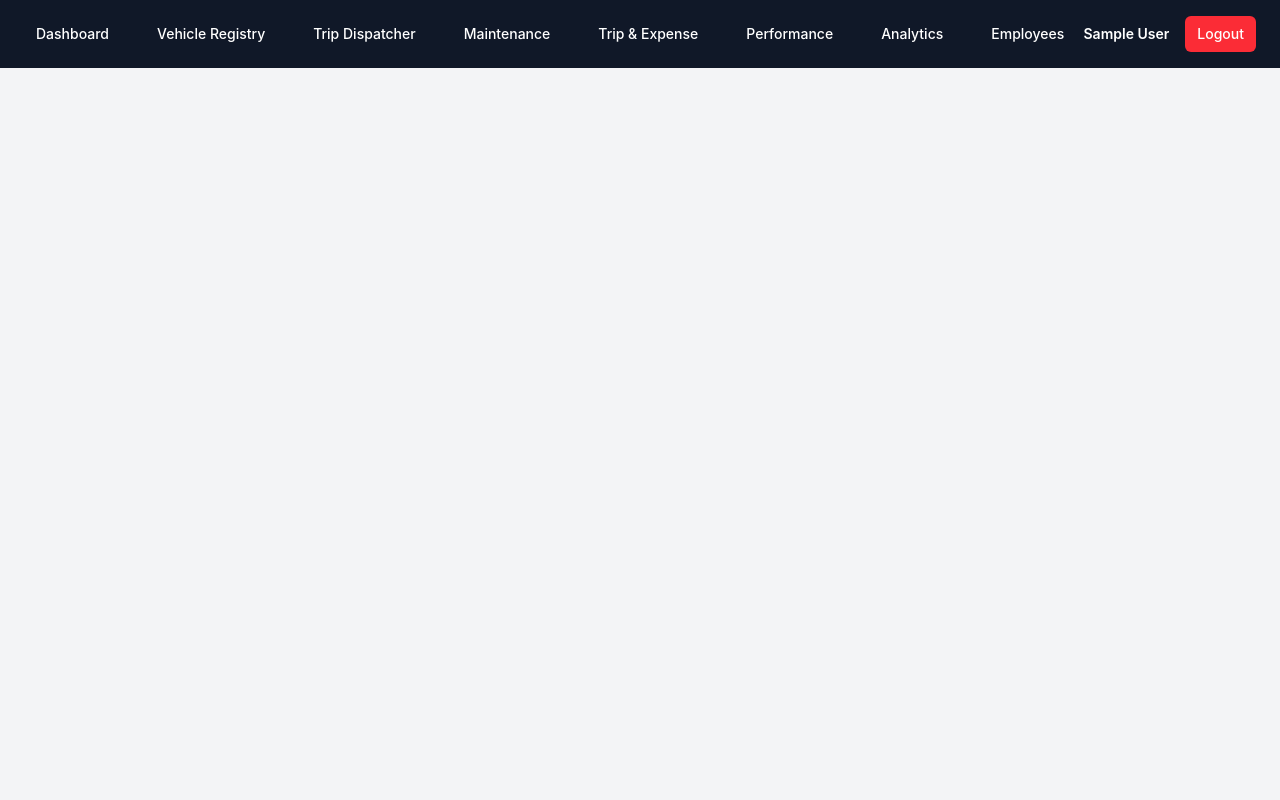
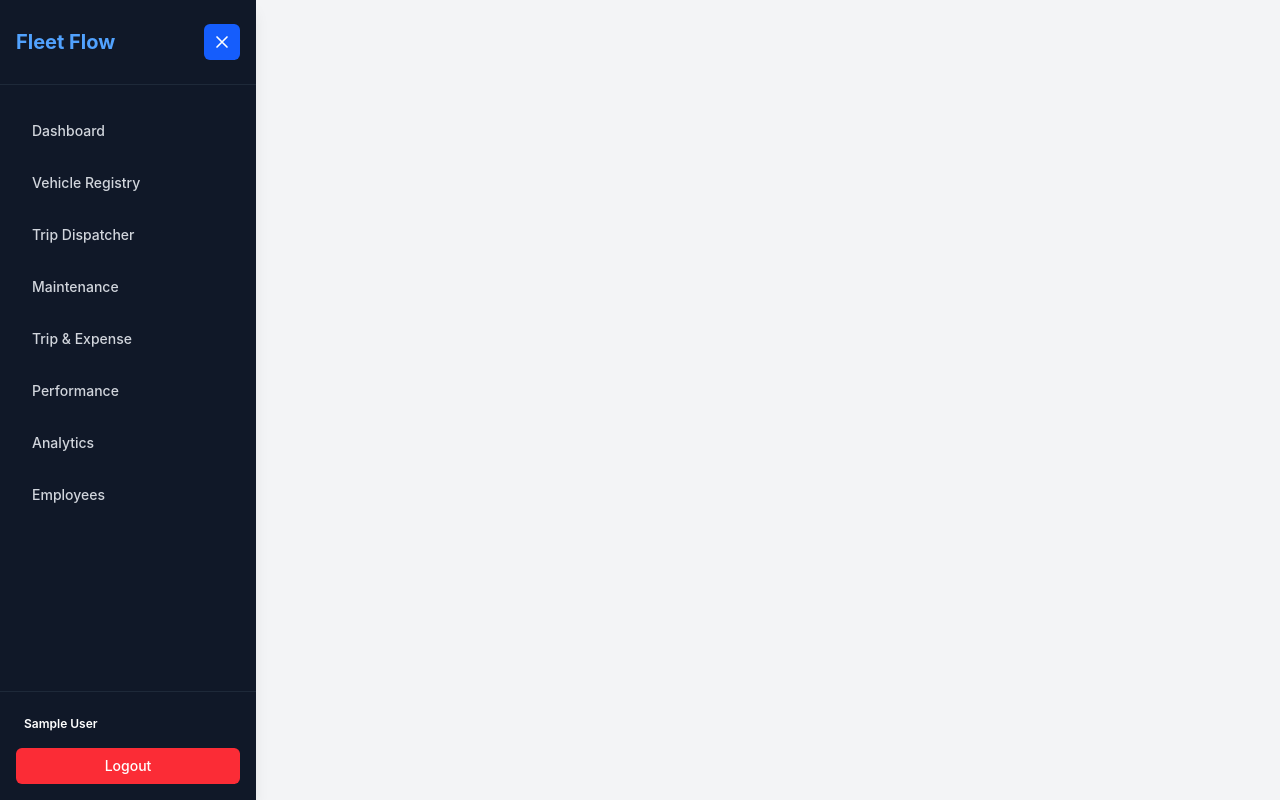
Before and after one commit to khushal910/Transport-Management-System, a React (Vite) app in the folder client/: page /main in a window 1280 px wide. Built offline with nearby package versions, Linux system fonts and the light colour scheme; sample sign-in values are in the browser's storage.

Commit message:
refactor(layout): convert horizontal nav to vertical left sidebar - fixed 256px sidebar with vertical navigation links, profile at bottom, main content area adjusted with ml-64 margin

```diff
--- a/client/src/layout/MainLayout.jsx
+++ b/client/src/layout/MainLayout.jsx
@@ -7,6 +7,7 @@ const MainLayout = () => {
   const navigate = useNavigate()
   const location = useLocation()
   const [showProfilePanel, setShowProfilePanel] = useState(false)
+  const [sidebarOpen, setSidebarOpen] = useState(true)
 
   const isActive = (path) => {
     return location.pathname === path
@@ -48,100 +49,132 @@ const MainLayout = () => {
   }
 
   return (
-    <div className="min-h-screen flex flex-col ">
-      <nav className="bg-gray-900 text-white px-6 py-4 flex justify-between items-center shadow-md">
-        <div className="flex justify-center items-center gap-6">
+    <div className="min-h-screen flex">
+      {/* Left Sidebar Navigation */}
+      <nav className={`fixed left-0 top-0 h-screen bg-gray-900 text-white flex flex-col shadow-lg transition-all duration-300 ease-in-out ${
+        sidebarOpen ? 'w-64' : 'w-20'
+      }`}>
+        {/* Logo/Title Area and Toggle Button */}
+        <div className="px-4 py-6 border-b border-gray-800 flex items-center justify-between">
+          {sidebarOpen && (
+            <h1 className="text-xl font-bold text-blue-400">Fleet Flow</h1>
+          )}
+          <button
+            onClick={() => setSidebarOpen(!sidebarOpen)}
+            className="p-2 rounded-md bg-blue-600 text-white hover:bg-blue-700 transition-colors flex-shrink-0"
+            title={sidebarOpen ? 'Hide sidebar' : 'Show sidebar'}
+          >
+            {sidebarOpen ? (
+              // X Icon (Hide)
+              <svg className="w-5 h-5" fill="none" stroke="currentColor" viewBox="0 0 24 24">
+                <path strokeLinecap="round" strokeLinejoin="round" strokeWidth={2} d="M6 18L18 6M6 6l12 12" />
+              </svg>
+            ) : (
+              // Hamburger Icon (Show)
+              <svg className="w-5 h-5" fill="none" stroke="currentColor" viewBox="0 0 24 24">
+                <path strokeLinecap="round" strokeLinejoin="round" strokeWidth={2} d="M4 6h16M4 12h16M4 18h16" />
+              </svg>
+            )}
+          </button>
+        </div>
+
+        {/* Navigation Links */}
+        {sidebarOpen && (
+          <div className="flex-1 overflow-y-auto px-4 py-6 space-y-2">
           <Link
             to="/main/dashboard"
-            className={`px-3 py-2 rounded-md text-sm font-medium transition-colors ${
+            className={`block px-4 py-3 rounded-md text-sm font-medium transition-colors ${
               isActive('/main/dashboard')
                 ? 'bg-blue-600 text-white'
-                : 'hover:bg-gray-700 text-white'
+                : 'text-gray-300 hover:bg-gray-800 hover:text-white'
             }`}
           >
             Dashboard
           </Link>
           <Link
             to="/main/vehicle-registry"
-            className={`px-3 py-2 rounded-md text-sm font-medium transition-colors ${
+            className={`block px-4 py-3 rounded-md text-sm font-medium transition-colors ${
               isActive('/main/vehicle-registry')
                 ? 'bg-blue-600 text-white'
-                : 'hover:bg-gray-700 text-white'
+                : 'text-gray-300 hover:bg-gray-800 hover:text-white'
             }`}
           >
             Vehicle Registry
           </Link>
           <Link
             to="/main/trip-dispatcher"
-            className={`px-3 py-2 rounded-md text-sm font-medium transition-colors ${
+            className={`block px-4 py-3 rounded-md text-sm font-medium transition-colors ${
               isActive('/main/trip-dispatcher')
                 ? 'bg-blue-600 text-white'
-                : 'hover:bg-gray-700 text-white'
+                : 'text-gray-300 hover:bg-gray-800 hover:text-white'
             }`}
           >
             Trip Dispatcher
           </Link>
           <Link
             to="/main/maintenance"
-            className={`px-3 py-2 rounded-md text-sm font-medium transition-colors ${
+            className={`block px-4 py-3 rounded-md text-sm font-medium transition-colors ${
               isActive('/main/maintenance')
                 ? 'bg-blue-600 text-white'
-                : 'hover:bg-gray-700 text-white'
+                : 'text-gray-300 hover:bg-gray-800 hover:text-white'
             }`}
           >
             Maintenance
           </Link>
           <Link
             to="/main/trip-expense"
-            className={`px-3 py-2 rounded-md text-sm font-medium transition-colors ${
+            className={`block px-4 py-3 rounded-md text-sm font-medium transition-colors ${
               isActive('/main/trip-expense')
                 ? 'bg-blue-600 text-white'
-                : 'hover:bg-gray-700 text-white'
+                : 'text-gray-300 hover:bg-gray-800 hover:text-white'
             }`}
           >
             Trip & Expense
           </Link>
           <Link
             to="/main/performance"
-            className={`px-3 py-2 rounded-md text-sm font-medium transition-colors ${
+            className={`block px-4 py-3 rounded-md text-sm font-medium transition-colors ${
               isActive('/main/performance')
                 ? 'bg-blue-600 text-white'
-                : 'hover:bg-gray-700 text-white'
+                : 'text-gray-300 hover:bg-gray-800 hover:text-white'
             }`}
           >
             Performance
           </Link>
           <Link
             to="/main/analytics"
-            className={`px-3 py-2 rounded-md text-sm font-medium transition-colors ${
+            className={`block px-4 py-3 rounded-md text-sm font-medium transition-colors ${
               isActive('/main/analytics')
                 ? 'bg-blue-600 text-white'
-                : 'hover:bg-gray-700 text-white'
+                : 'text-gray-300 hover:bg-gray-800 hover:text-white'
             }`}
           >
             Analytics
           </Link>
           <Link
             to="/main/employee/add"
-            className={`px-3 py-2 rounded-md text-sm font-medium transition-colors ${
+            className={`block px-4 py-3 rounded-md text-sm font-medium transition-colors ${
               isActive('/main/employee/add')
                 ? 'bg-blue-600 text-white'
-                : 'hover:bg-gray-700 text-white'
+                : 'text-gray-300 hover:bg-gray-800 hover:text-white'
             }`}
           >
             Employees
           </Link>
         </div>
+        )}
 
-        <div className="flex items-center gap-4">
+        {/* Profile Section at Bottom */}
+        {sidebarOpen && (
+          <div className="border-t border-gray-800 px-4 py-4 space-y-2">
           <div className="relative">
             <button
               onClick={() => setShowProfilePanel(!showProfilePanel)}
-              className="text-sm flex flex-col hover:text-blue-300 transition-colors text-left cursor-pointer"
+              className="w-full text-sm flex flex-col hover:bg-gray-800 p-2 rounded transition-colors text-left cursor-pointer"
               title="Click to view profile"
             >
-              {user() && <span className="font-semibold">{user().name}</span>}
-              {company() && <span className="text-gray-300 text-xs">{company().name}</span>}
+              {user() && <span className="font-semibold text-white text-xs">{user().name}</span>}
+              {company() && <span className="text-gray-400 text-xs">{company().name}</span>}
             </button>
 
             {/* Profile Dropdown Panel */}
@@ -151,14 +184,14 @@ const MainLayout = () => {
                   onClick={() => setShowProfilePanel(false)}
                   className="fixed inset-0 z-40"
                 />
-                <div className="absolute top-full right-0 z-50 mt-2 bg-white rounded-lg shadow-2xl border border-gray-200 w-96">
+                <div className="absolute bottom-full left-0 z-50 mb-2 bg-white rounded-lg shadow-2xl border border-gray-200 w-80">
                   {/* Panel Header */}
                   <div className="bg-blue-600 text-white px-6 py-4 rounded-t-lg border-b border-blue-700">
                     <h2 className="text-lg font-semibold">Profile Details</h2>
                   </div>
 
                   {/* Panel Body */}
-                  <div className="px-6 py-6 space-y-5">
+                  <div className="px-6 py-6 space-y-5 max-h-96 overflow-y-auto">
                     {/* User Information Section */}
                     <div>
                       <h3 className="text-sm font-semibold text-gray-700 uppercase tracking-wide mb-4 pb-2 border-b border-gray-200">User Information</h3>
@@ -231,13 +264,18 @@ const MainLayout = () => {
           </div>
           <button
             onClick={handleLogout}
-            className="hover:bg-red-600 bg-red-500 px-3 py-2 rounded-md text-sm font-medium transition-colors"
+            className="w-full hover:bg-red-600 bg-red-500 px-3 py-2 rounded-md text-sm font-medium transition-colors"
           >
             Logout
           </button>
         </div>
+        )}
       </nav>
-      <main className="flex-1 bg-gray-100 p-6">
+
+      {/* Main Content Area */}
+      <main className={`flex-1 bg-gray-100 p-6 transition-all duration-300 ease-in-out ${
+        sidebarOpen ? 'ml-64' : 'ml-20'
+      }`}>
         <Outlet />
       </main>
     </div>
```
